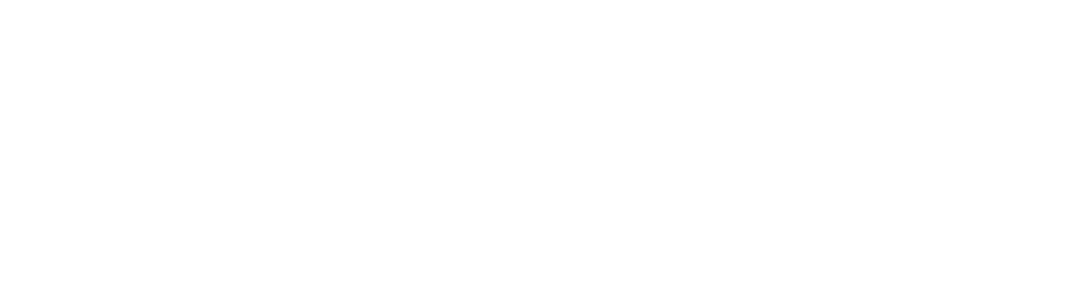
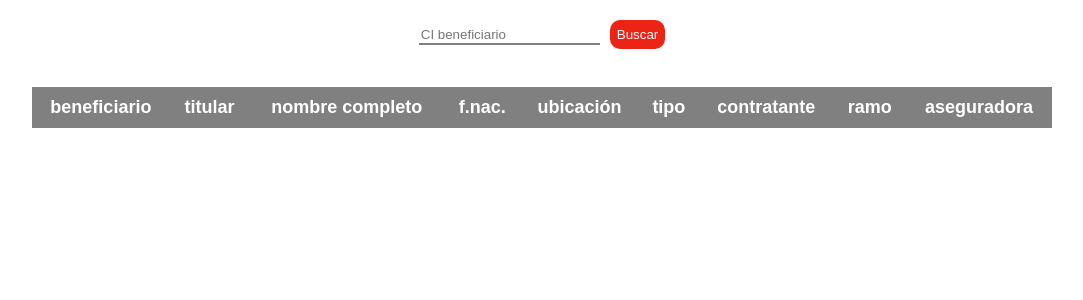
Before and after one commit to omargrek21/fullstack-patients-app, a React (Create React App) app in the folder patients-frontend/: page / in a window 1280 px wide. Shown: the top 300 px of the page, without its empty margins (98-1181 px from the left). Built offline with nearby package versions, Linux system fonts and the light colour scheme.

Commit message:
add root path

```diff
--- a/patients-frontend/src/App.js
+++ b/patients-frontend/src/App.js
@@ -15,7 +15,7 @@
             <title>Data Venemergencia</title>
           </Helmet>
         <Route path="/upload" component= {Login}> </Route>
-        <Route path="/data" component= {Data}> </Route>
+        <Data />
       </div>
     );
   }
```
